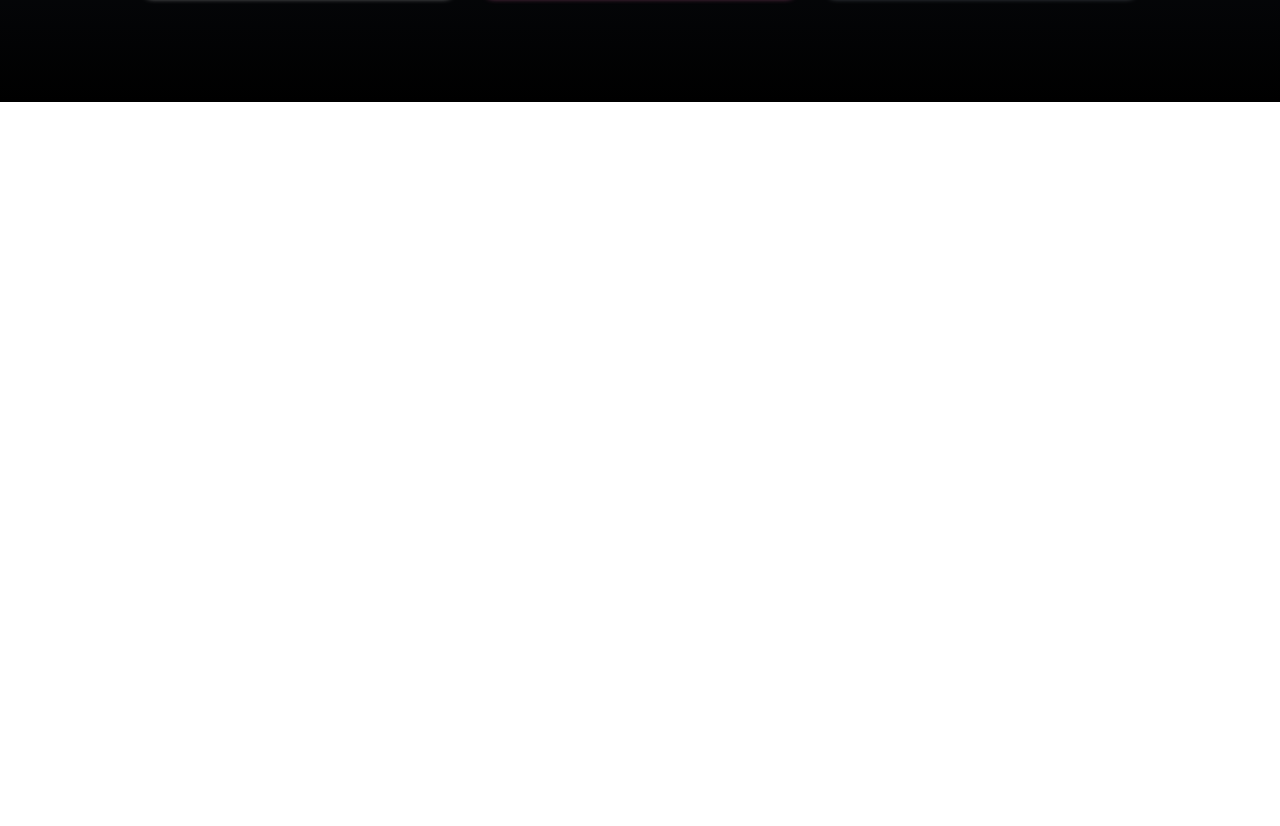
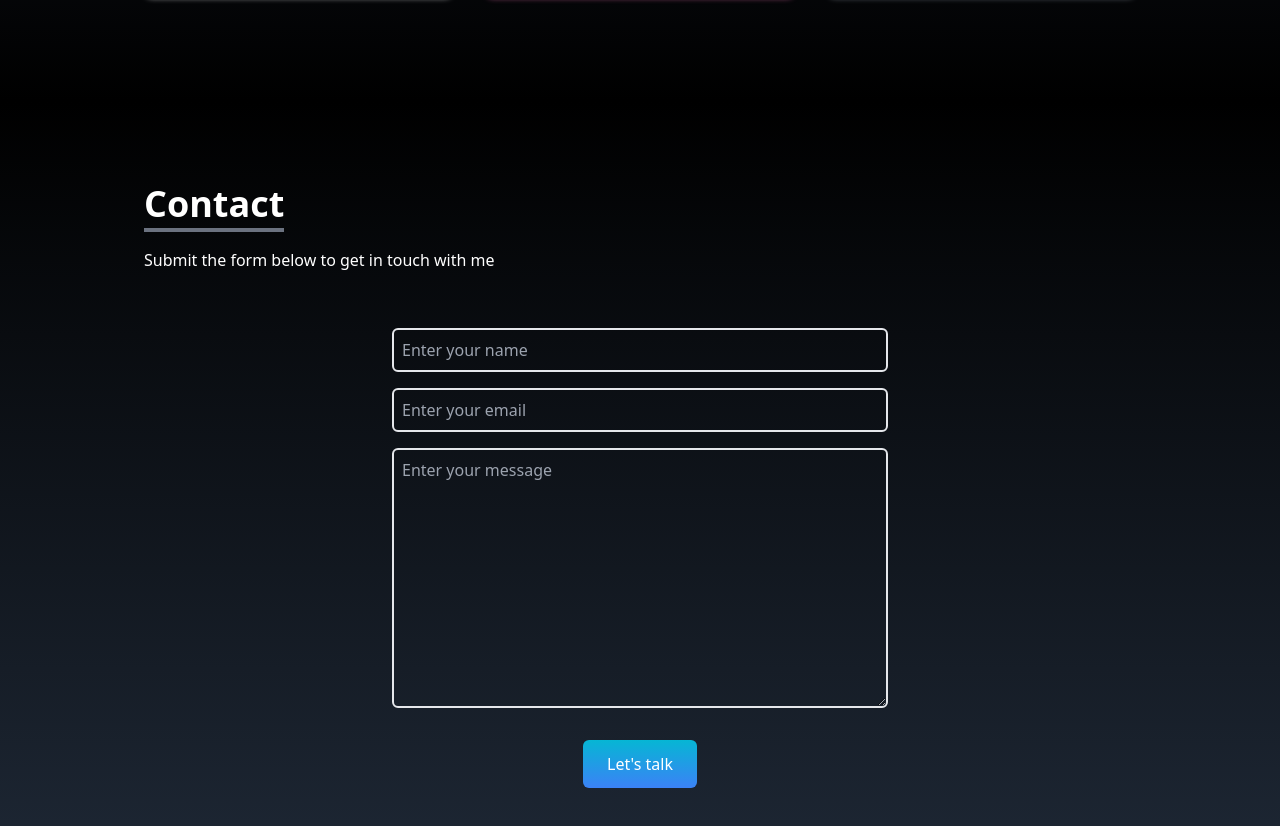
Before and after one commit to Sohelrana2815/sohel-rana-portfolio, a React (Vite) app: page / in a window 1280 px wide. Shown: the part 3098-3924 px from the top of the page. Before the commit the page ends 3200 px from the top, so only its background shows below. Built offline with nearby package versions, Linux system fonts and the light colour scheme.

Commit message:
start contact page

```diff
--- a/package.json
+++ b/package.json
@@ -16,6 +16,7 @@
     "react-dom": "^18.3.1",
     "react-icons": "^5.4.0",
     "react-router-dom": "^7.1.1",
+    "react-scroll": "^1.9.0",
     "sort-by": "^1.2.0"
   },
   "devDependencies": {
--- a/src/Components/Contact/Contact.jsx
+++ b/src/Components/Contact/Contact.jsx
@@ -1,10 +1,49 @@
+const Contact = () => {
+  return (
+    <div
+      name="contact"
+      className="w-full h-screen bg-gradient-to-b from-black to-gray-800 p-4 text-white"
+    >
+      <div className="flex flex-col p-4 justify-center max-w-screen-lg mx-auto h-full">
+        <div className="pb-8">
+          <p className="text-4xl font-bold inline border-b-4 border-gray-500">
+            Contact
+          </p>
+          <p className="py-6">Submit the form below to get in touch with me</p>
+        </div>
 
-const Contact = () => {
-    return (
-        <div>
-
+        <div className="flex justify-center items-center">
+          <form
+            action="https://getform.io/f/bxooxmga"
+            method="POST"
+            className="flex flex-col w-full md:w-1/2"
+          >
+            <input
+              type="text"
+              name="name"
+              placeholder="Enter your name"
+              className="p-2 bg-transparent border-2 rounded-md text-white focus:outline-none"
+            />
+            <input
+              type="email"
+              name="email"
+              placeholder="Enter your email"
+              className="my-4 p-2 bg-transparent border-2 rounded-md text-white focus:outline-none"
+            />
+            <textarea
+              name="message"
+              rows="10"
+              placeholder="Enter your message"
+              className="p-2 bg-transparent border-2 rounded-md text-white focus:outline-none"
+            ></textarea>
+            <button className="text-white bg-gradient-to-b from-cyan-500 to-blue-500 px-6 py-3 my-8 mx-auto flex items-center rounded-md hover:scale-110 duration-300">
+              Let&apos;s talk
+            </button>
+          </form>
         </div>
-    );
+      </div>
+    </div>
+  );
 };
 
 export default Contact;
--- a/src/Components/Navbar/Navbar.jsx
+++ b/src/Components/Navbar/Navbar.jsx
@@ -1,6 +1,6 @@
 import { useState } from "react";
 import { FaBars, FaTimes } from "react-icons/fa";
-
+import { Link } from "react-scroll";
 const Navbar = () => {
   const [nav, setNav] = useState(false);
 
```
Also changed, not shown: 1 other file (tests, documents, lock files or other folders).
